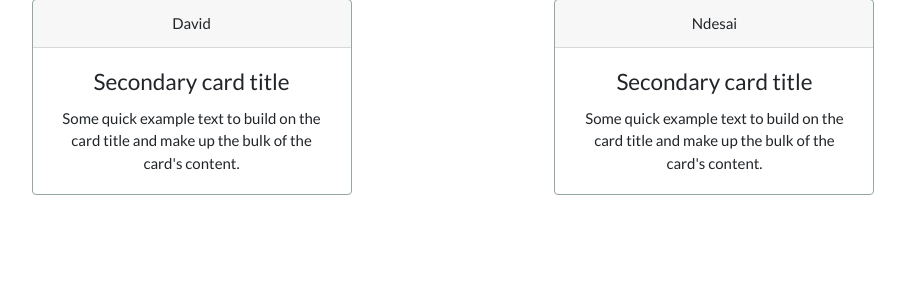
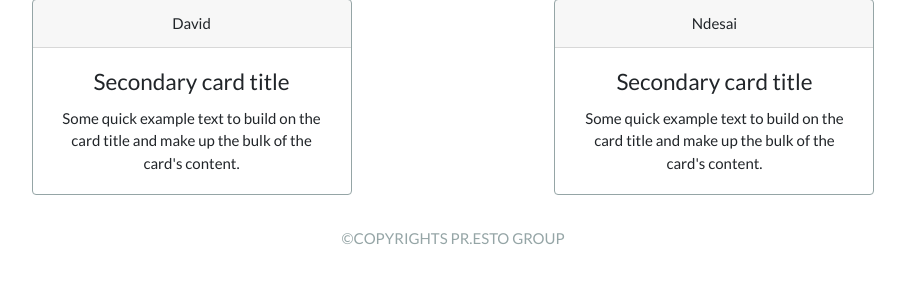
Before and after one commit to dvampofo/tohacks2019, a Flask app: template templates/about.html in a window 1280 px wide. Shown: the part 1704-1986 px from the top of the page, without its empty margins (187-1092 px from the left). Before the commit the page ends 1899 px from the top, so only its background shows below. Run offline with Flask 2, Linux system fonts and the light colour scheme; the template is opened without the code that fills it, so the values that code supplies are empty; some libraries are stand-ins or nearby versions.

Commit message:
add footer

```diff
--- a/static/style.css
+++ b/static/style.css
@@ -68,3 +68,20 @@
     margin-left: 100px;
     margin-right: 100px;
 }
+
+.footer {
+    position: absolute;
+    bottom: 0;
+    right: 0;
+    left: 0;
+    padding: 1rem;
+    text-align: center;
+}
+
+.footer1 {
+    bottom: 0;
+    right: 0;
+    left: 0;
+    padding: 1rem;
+    text-align: center;
+}
--- a/templates/about.html
+++ b/templates/about.html
@@ -87,6 +87,9 @@
       </div>
     </div>
   </div>
+  <div class="footer1 text-muted">
+    <p>&COPY;COPYRIGHTS PR.ESTO GROUP</p>
+  </div>
 
 
   <!-- Optional JavaScript -->
--- a/templates/index.html
+++ b/templates/index.html
@@ -48,6 +48,10 @@
         </div>
     </div>
 
+    <div class="footer text-muted">
+        <p>&COPY;COPYRIGHTS PR.ESTO GROUP</p>
+    </div>
+
     <!-- Optional JavaScript -->
     <!-- jQuery first, then Popper.js, then Bootstrap JS -->
 
```
Also changed, not shown: templates/summary.html (+17 -6 lines).
